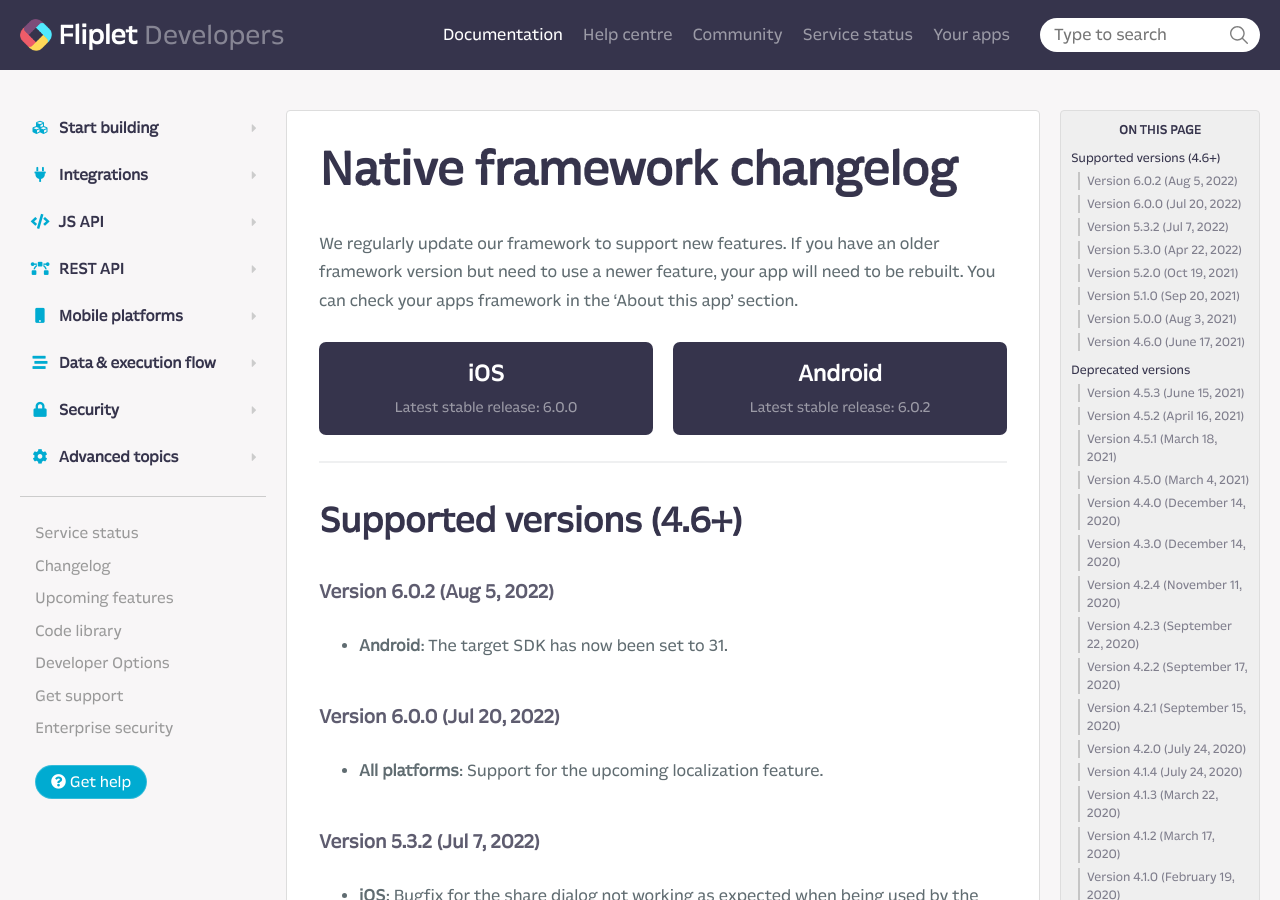
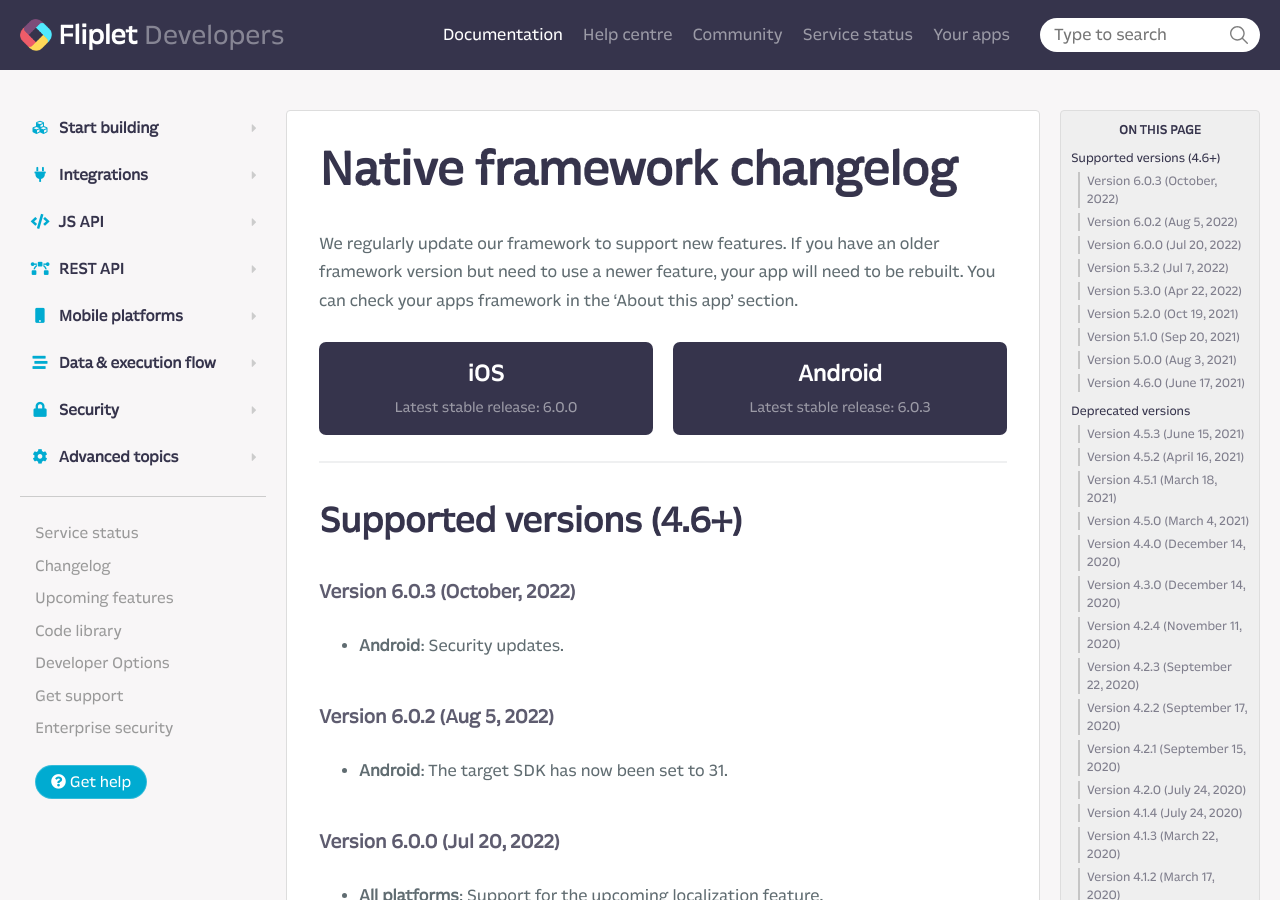
Before and after one commit to Fliplet/fliplet-cli, a Jekyll site: the page built from docs/Native-framework-changelog.md, in a window 1280 px wide and 900 px high. Built offline with Jekyll 4.4.1, drawn with Linux system fonts in a browser that asks for light colours; nearby versions of some CDN libraries; our own code applies the rules of GitHub Pages for plain Markdown files; library files that are not in the unit come from our copies; comment, search, counter and statistics services are not loaded; a style sheet for code colours, icons or effects is not loaded.

Commit message:
android framework bump

```diff
--- a/docs/Native-framework-changelog.md
+++ b/docs/Native-framework-changelog.md
@@ -13,7 +13,7 @@
   <div class="bl two">
     <div>
       <h4>Android</h4>
-      <p>Latest stable release: 6.0.2</p>
+      <p>Latest stable release: 6.0.3</p>
     </div>
   </div>
 </section>
@@ -22,6 +22,10 @@
 ---
 
 ## Supported versions (4.6+)
+
+### Version 6.0.3 (October, 2022)
+
+- **Android**: Security updates.
 
 ### Version 6.0.2 (Aug 5, 2022)
 
```
Also changed, not shown: docs/Changelog.md.
